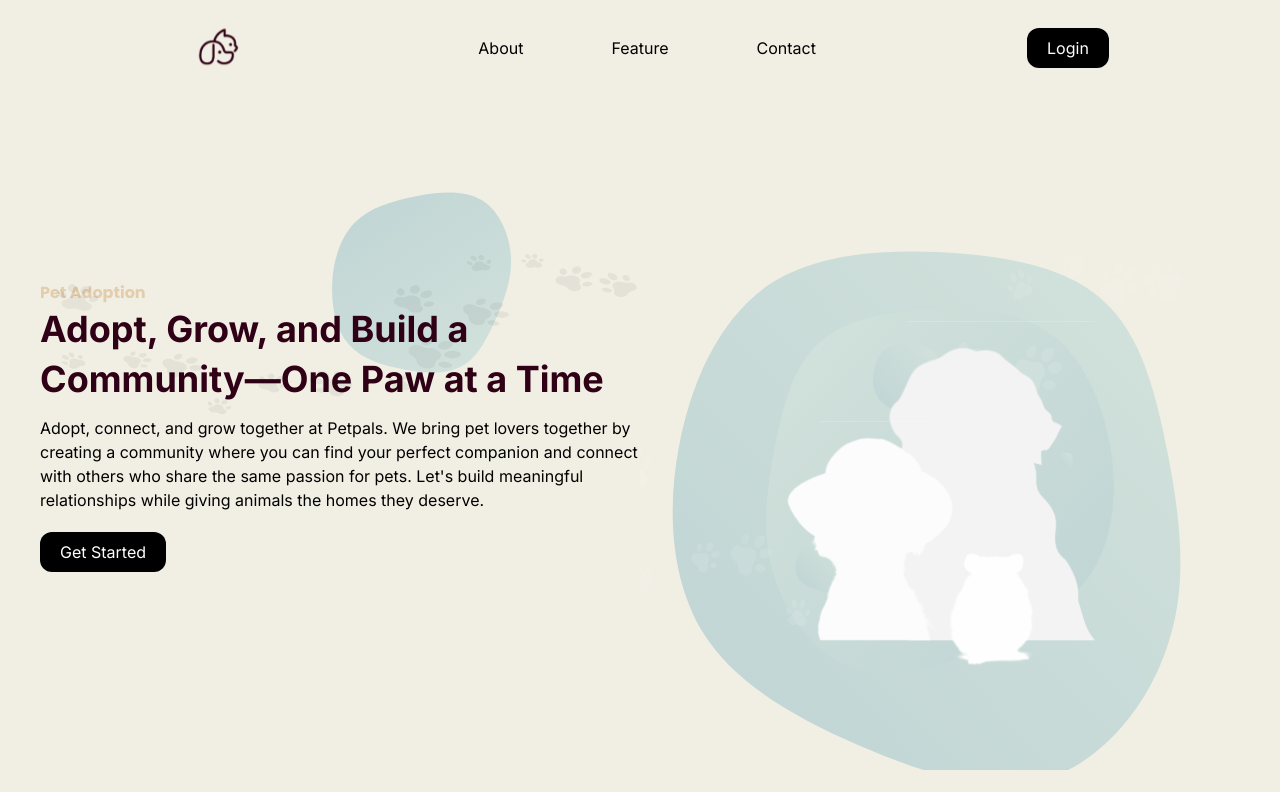
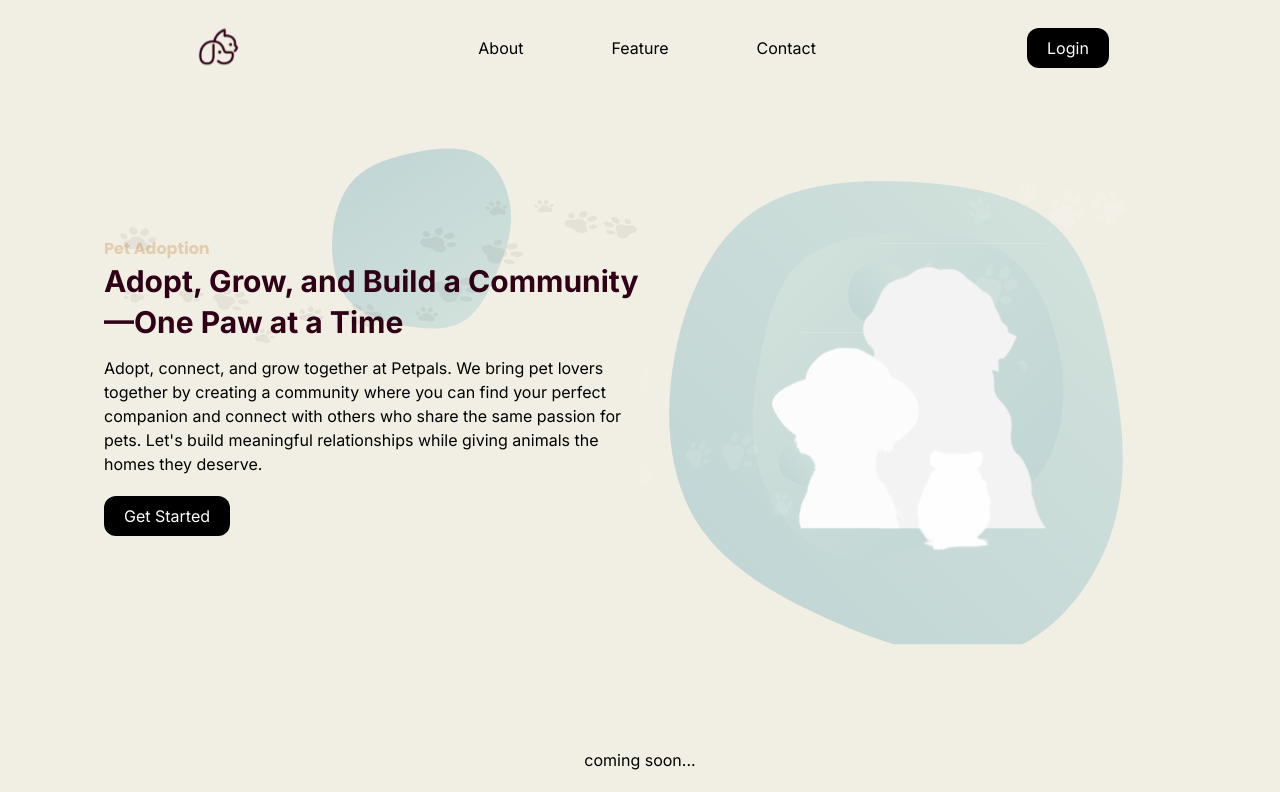
Before and after one commit to birongliu/CISC-4900, a Next.js app in the folder frontend/: page / in a window 1280 px wide. Shown: the top 792 px of the page. Built offline with nearby package versions, Linux system fonts and the light colour scheme.

Commit message:
Refactor Hero component to update CSS class in landing page

```diff
--- a/frontend/src/app/ui/landing/Hero.tsx
+++ b/frontend/src/app/ui/landing/Hero.tsx
@@ -6,14 +6,14 @@ import Button from "./components/button";
 
 export default function Hero() {
   return (
-    <div className="h-full py-16 relative grid lg:grid-cols-2">
+    <div className="h-full py-5 relative grid lg:px-16 lg:grid-cols-2">
       <section className=" w-full py-32 relative">
         <Vector className="z-10 top-2" />
         <Shape className="top-10 right-32" />
         <span className="font-bold font-poppins text-text-secondary">
           Pet Adoption
         </span>
-        <h1 className="text-black-100 font-bold text-4xl leading-snug">
+        <h1 className="text-black-100 font-bold text-3xl  leading-snug">
           Adopt, Grow, and Build a Community—One Paw at a Time
         </h1>
         <p className="pt-3">
@@ -27,7 +27,7 @@ export default function Hero() {
           Get Started
         </Button>
       </section>
-      <section className="md:block hidden mt-10">
+      <section className="lg:block hidden">
         <Image
           src="/hero-picture.svg"
           alt="hero"
```
